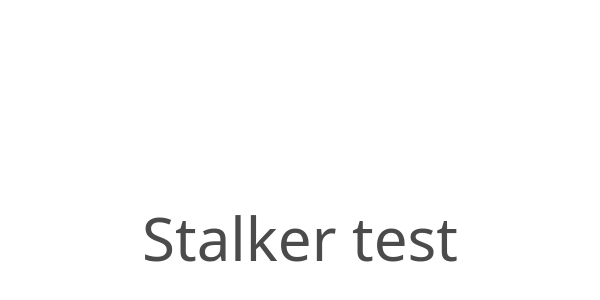
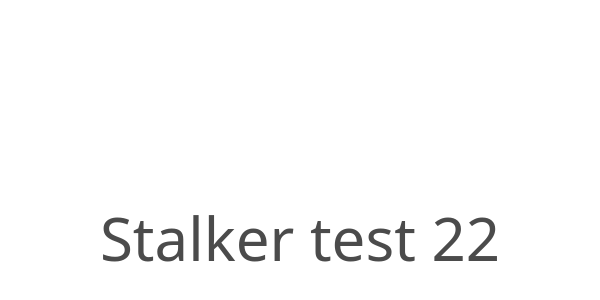
Before and after one commit to infabls/testLauncher, an Electron app: page index.html in a window 600 px wide. Shown: the part 78-378 px from the top of the page. Drawn offline with Linux system fonts and the light colour scheme.

Commit message:
update some shit

```diff
--- a/index.html
+++ b/index.html
@@ -8,7 +8,7 @@
 	<body>
 		<div class="container">
 			<header>
-				<h1>Stalker test</h1>
+				<h1>Stalker test 22</h1>
 				<p></p>
 			</header>
 			<section class="main"></section>
```
